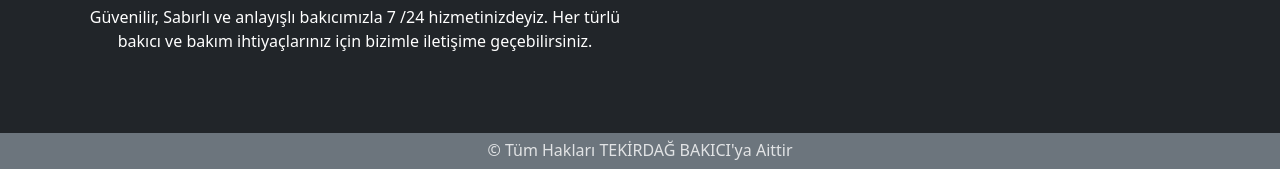
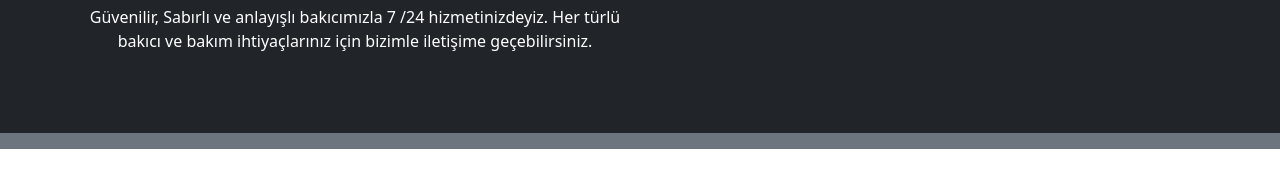
Before and after one commit to batuhannozkann/Bootstrap-Website, a plain HTML site: page index.html in a window 1280 px wide. Shown: the part 1723-1892 px from the top of the page. Drawn offline with nearby package versions, Linux system fonts and the light colour scheme.

Commit message:
Update index.html

```diff
--- a/index.html
+++ b/index.html
@@ -214,7 +214,7 @@
         </div>
     </footer>
     <div class="container-fluid bg-secondary w-100">
-            <p class="my-0 py-2 h6" style="text-align: center; color: #fff;opacity: 0.8">© Tüm Hakları TEKİRDAĞ BAKICI'ya Aittir </p>
+            <p class="my-0 py-2 h6" style="text-align: center; color: #fff;opacity: 0.8"></p>
         </div>
 
 
```
